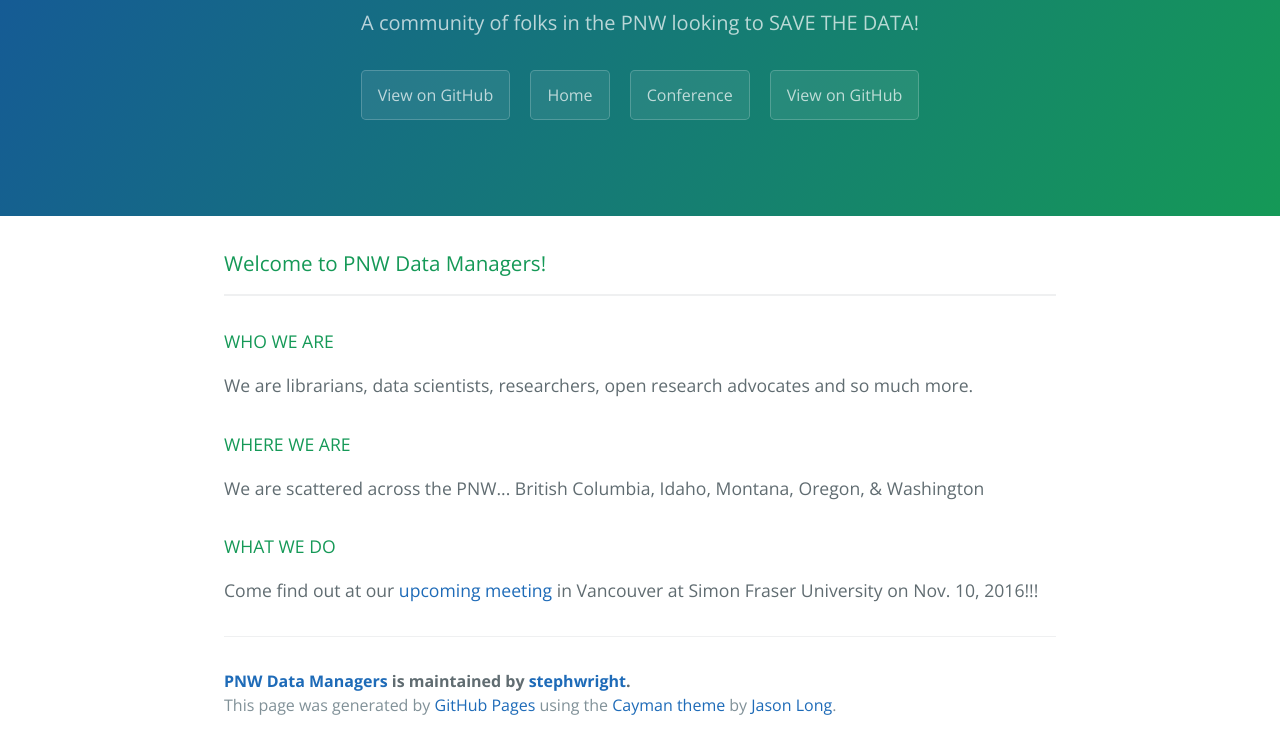
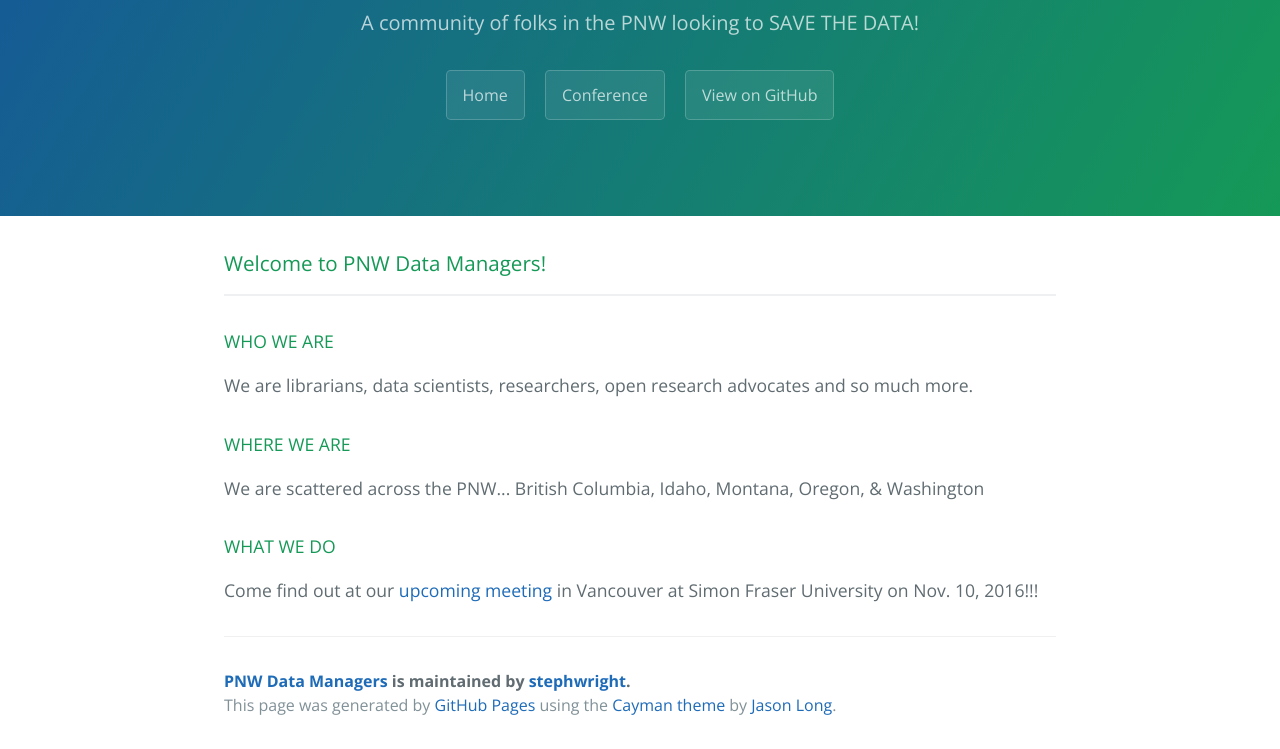
Before and after one commit to stephwright/PNWData, a plain HTML site: page index.html in a window 1280 px wide. Shown: the part 167-916 px from the top of the page. Drawn offline with nearby package versions, Linux system fonts and the light colour scheme.

Commit message:
Removed duplicate button

```diff
--- a/index.html
+++ b/index.html
@@ -13,7 +13,6 @@
     <section class="page-header">
       <h1 class="project-name">PNW Data Managers</h1>
       <h2 class="project-tagline">A community of folks in the PNW looking to SAVE THE DATA!</h2>
-      <a href="https://github.com/stephwright/PNWData" class="btn">View on GitHub</a>
       <a href="https://stephwright.github.io/PNWData" class="btn">Home</a>
       <a href="https://stephwright.github.io/PNWData/conference" class="btn">Conference</a>
       <a href="https://github.com/stephwright/PNWData" class="btn">View on GitHub</a>
```
